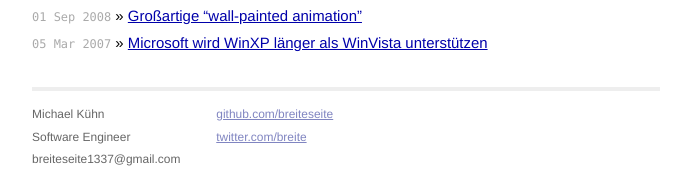
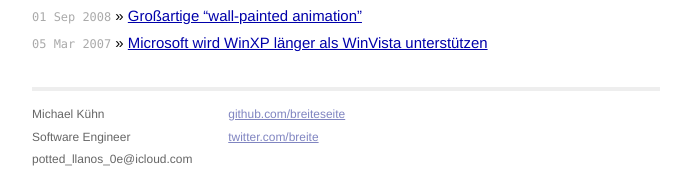
Before and after one commit to BreiteSeite/BreiteSeite.github.io, a Jekyll site: the page built from index.html, in a window 1280 px wide. Shown: the part 918-1097 px from the top of the page, without its empty margins (294-985 px from the left). Built offline with Jekyll 4.4.1, drawn with Linux system fonts in a browser that asks for light colours.

Commit message:
more discrete email in footer

```diff
--- a/_layouts/default.html
+++ b/_layouts/default.html
@@ -25,7 +25,7 @@
               <p>
                 Michael Kühn<br>
                 Software Engineer<br>
-                breiteseite1337@gmail.com
+                potted_llanos_0e@icloud.com
               </p>
             </div>
             <div class="contact">
```
